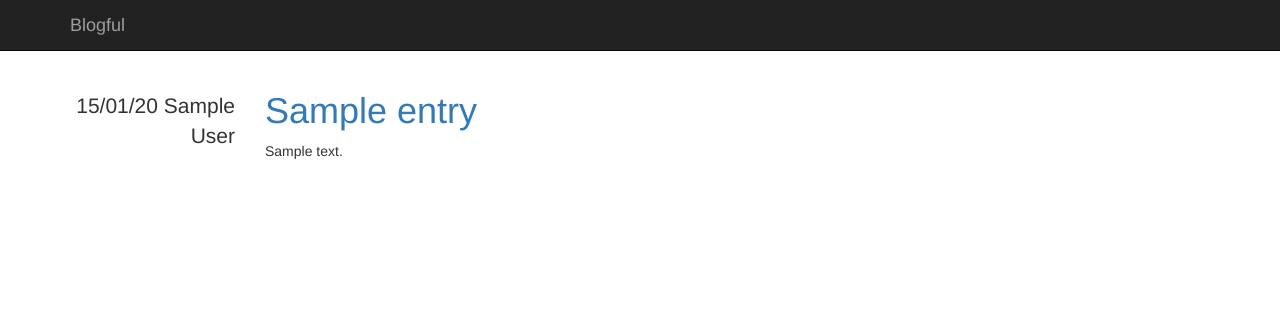
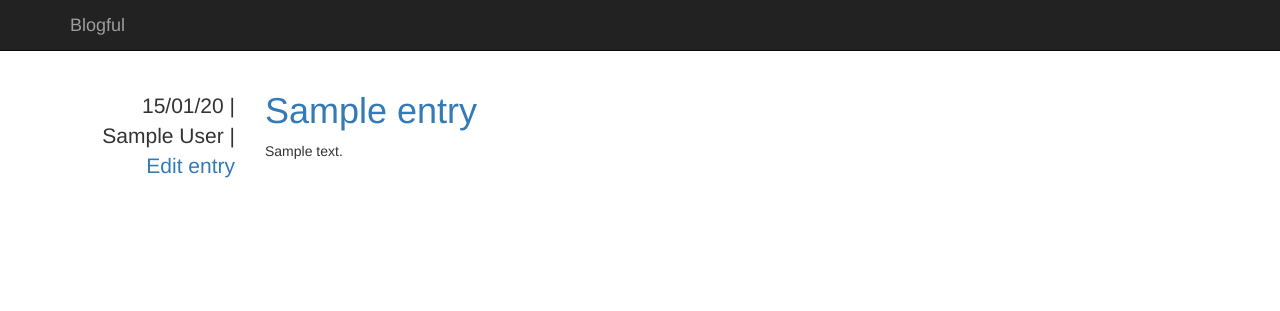
Before and after one commit to eunnah/Blog, a Flask app: page /entry/1 in a window 1280 px wide. Shown: the top 311 px of the page. Run offline with Flask 2, Linux system fonts and the light colour scheme; tables that the repository leaves empty hold one stand-in row (values such as "Sample post"); some libraries are stand-ins or nearby versions.

Commit message:
Edit entry functionality added

```diff
--- a/blog/templates/macros.html
+++ b/blog/templates/macros.html
@@ -4,8 +4,8 @@
     <div class="col-md-2 text-right metadata">
         <ul class="list-unstyled">
             <li>
-                {{ entry.datetime | dateformat("%d/%m/%y") }}
-                {{ entry.author.name }}
+                {{ entry.datetime | dateformat("%d/%m/%y") }} |
+                {{ entry.author.name }} | <a href="{{ url_for('edit_entry_get', id=entry.id) }}">Edit entry</a>
             </li>
         </ul>
     </div>
--- a/blog/views.py
+++ b/blog/views.py
@@ -81,3 +81,21 @@ def single_entry(id):
     if not entry:
         return "Entry not found", 404
     return render_template("single_entry.html", entry = entry)
+
+
+@app.route("/entry/<id>/edit", methods=["GET"])
+@login_required
+def edit_entry_get(id):
+    entry = session.query(Entry).get(id)
+    if not entry:
+        return "Entry not found", 404
+    return render_template("edit_entry.html", entry = entry)
+
+@app.route("/entry/<id>/edit", methods=["POST"])
+@login_required
+def edit_entry_post(id):
+    entry = session.query(Entry).get(id)
+    entry.title = request.form["title"]
+    entry.content = request.form["content"]
+    session.commit()
+    return redirect(url_for("entries"))
```
Also changed, not shown: blog/templates/edit_entry.html (added, +19 -0 lines).
